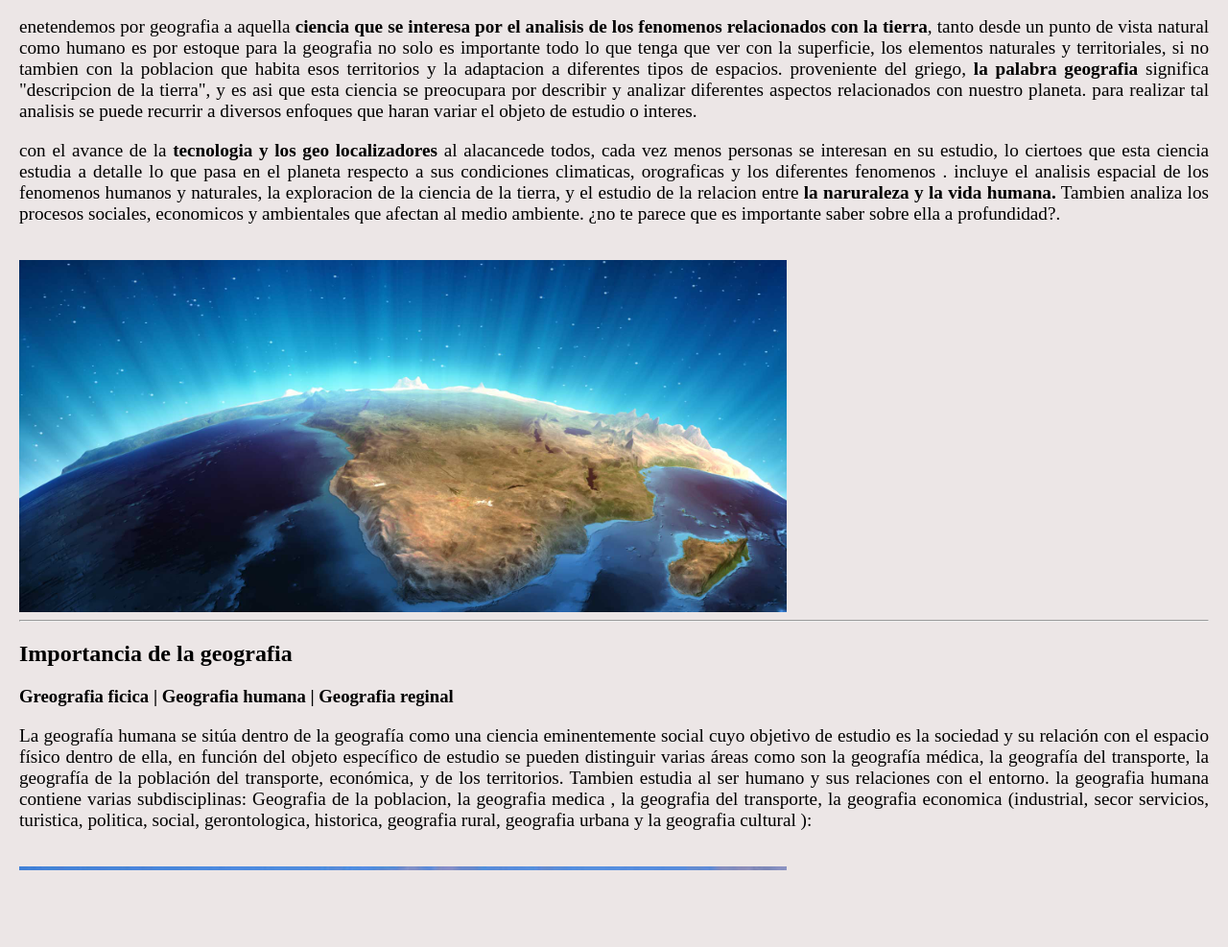
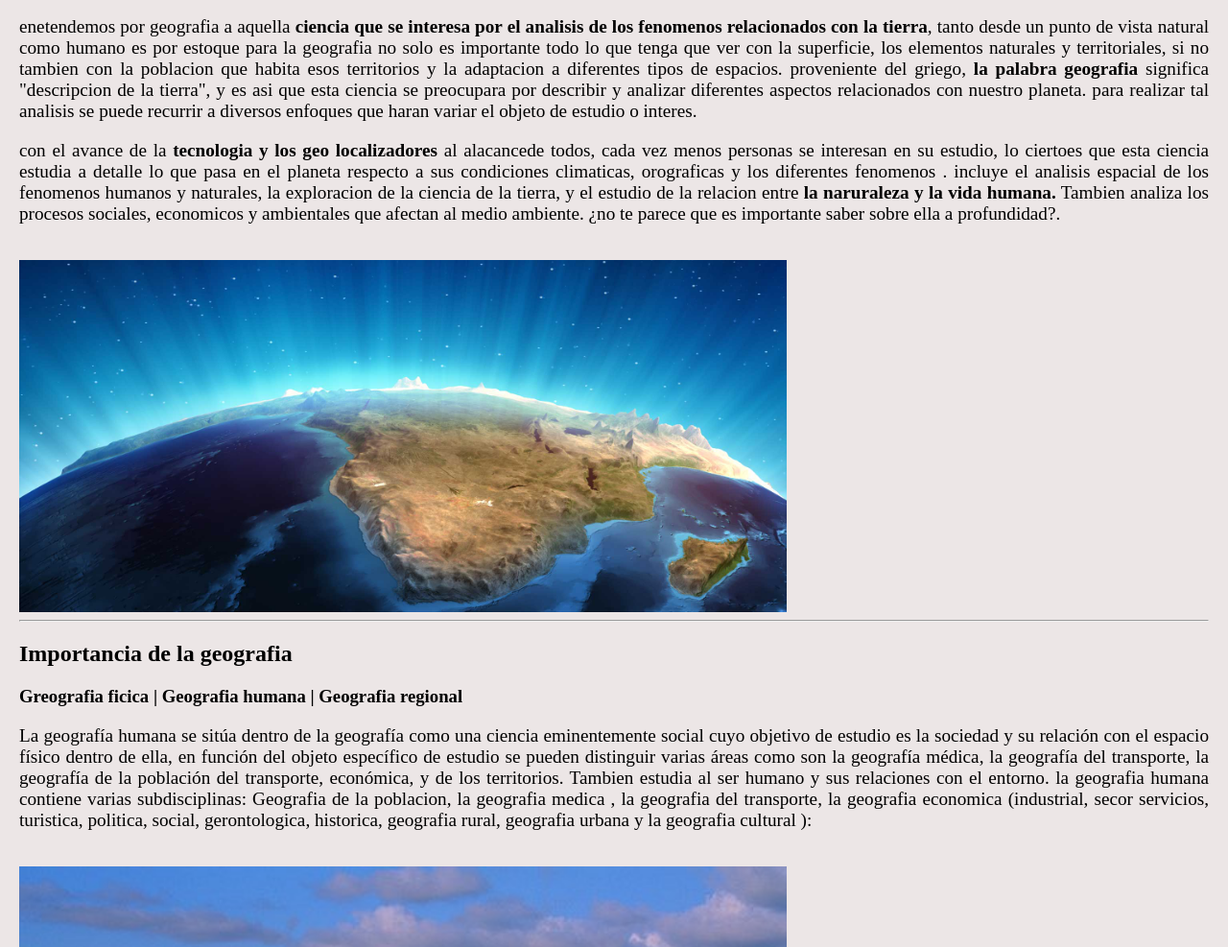
Before and after one commit to luisdavidliberato/proyecto-hipervinculos, a plain HTML site: page index.html in a window 1280 px wide. Shown: the part 110-1097 px from the top of the page at 96% size. Drawn offline with Linux system fonts and the light colour scheme.

Commit message:
Update index.html

```diff
--- a/index.html
+++ b/index.html
@@ -53,7 +53,7 @@
         <hr>
         <h2>Importancia de la geografia</h2>
         <h3><a href="index.html">Greografia ficica</a> | <a href="humana.html">Geografia humana </a> |
-        <a href="regional.html">Geografia reginal</a></h3>
+        <a href="regional.html">Geografia regional</a></h3>
         <p>
             La geografía humana se sitúa dentro de la geografía como una ciencia eminentemente social cuyo objetivo de estudio es la sociedad y su relación con el espacio físico dentro de ella,
             en función del objeto específico de estudio se pueden distinguir varias áreas como son la geografía médica, la geografía del transporte, la geografía de la población del transporte,
```
